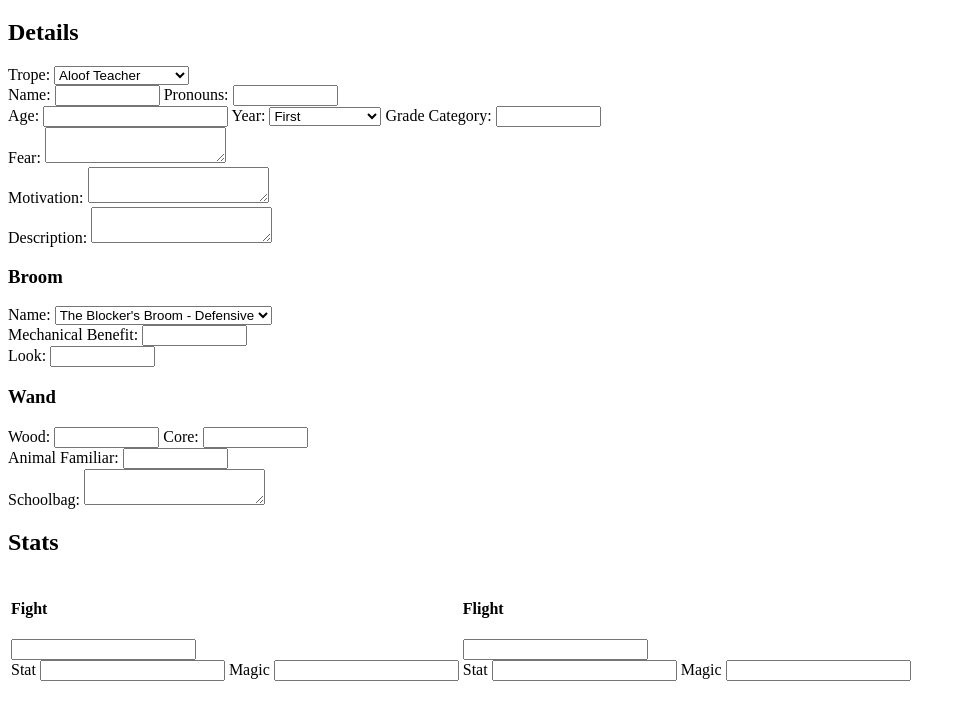
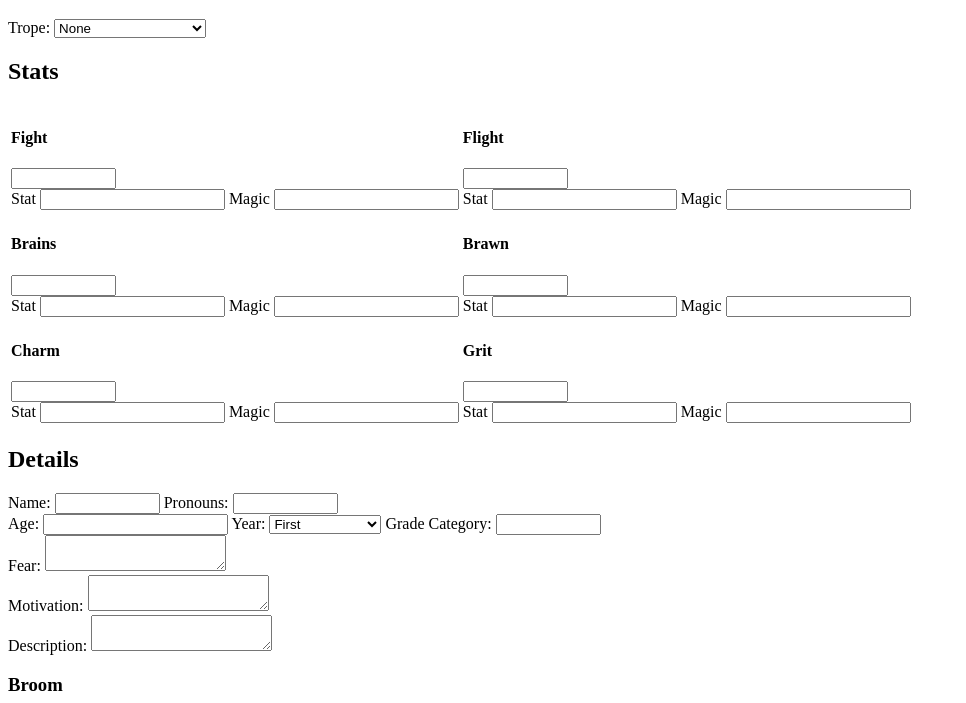
Before and after one commit to sierra-acy/KoBCharacterBuilder, a plain HTML site: page src/index.html in a window 1280 px wide. Shown: the part 61-764 px from the top of the page, without its empty margins (0-966 px from the left). Drawn offline with Linux system fonts and the light colour scheme.

Commit message:
Tropes (#2)
* auto-populate tropes

* set default to blank

* populate stats based on trope

* None trope option

* added trope questions

* bring stats up to top of page

* added all trope options

```diff
--- /dev/null
+++ b/src/consts.js
@@ -0,0 +1,363 @@
+const TropeOptions = [
+    {
+        "text": "None",
+        "value": "none",
+        "selected": true
+    },
+    {
+        "text": "Aloof Teacher",
+        "value": "aloof-teacher"
+    },
+    {
+        "text": "Bullheaded Muscle",
+        "value": "bullheaded-muscle"
+    },
+    {
+        "text": "Charismatic Slacker",
+        "value": "charistmatic-slacker"
+    },
+    {
+        "text": "Daring Athlete",
+        "value": "daring-athlete"
+    },
+    {
+        "text": "Doting Caretaker",
+        "value": "doting-caretaker"
+    },
+    {
+        "text": "Famous Teacher",
+        "value": "famous-teacher"
+    },
+    {
+        "text": "Firstborn Caster",
+        "value": "firstborn-caster"
+    },
+    {
+        "text": "Funny Klutz",
+        "value": "funny-klutz"
+    },
+    {
+        "text": "Golden Child",
+        "value": "golden-child"
+    },
+    {
+        "text": "Haughty Descendant",
+        "value": "haughty-descendant"
+    },
+    {
+        "text": "Haunted Survivor",
+        "value": "haunted-survivor"
+    },
+    {
+        "text": "Offbeat Eccentric",
+        "value": "offbeat-eccentric"
+    },
+    {
+        "text": "Perfect Prefect",
+        "value": "perfect-prefect"
+    },
+    {
+        "text": "Reliable Bestie",
+        "value": "reliable-bestie"
+    },
+    {
+        "text": "Teacher's Pet",
+        "value": "teachers-pet"
+    },
+    {
+        "text": "Unlikely Ally",
+        "value": "unlikely-ally"
+    },
+    {
+        "text": "Reluctant Oracle",
+        "value": "reluctant-oracle"
+    },
+    {
+        "text": "Wacky Prankster",
+        "value": "wacky-prankster"
+    },
+    {
+        "text": "Withdrawn Bookworm",
+        "value": "wacky-bookworm"
+    }
+];
+
+const TropeStats = {
+    "none": {
+        "stats": {
+            "fight": "",
+            "flight": "",
+            "brains": "",
+            "brawn": "",
+            "charm": "",
+            "grit": ""
+        },
+        "questions": []
+    },
+    "aloof-teacher": {
+        "stats": {
+            "fight": "d4",
+            "flight": "d20",
+            "brains": "d12",
+            "brawn": "d6",
+            "charm": "d8",
+            "grit": "d10"
+        },
+        "questions": [
+            "How much of your aloof persona is sincere and how much of it is affected?",
+            "Who do you feel a real connection with, and do they know?"
+        ]
+    },
+    "bullheaded-muscle": {
+        "stats": {
+            "fight": "d12",
+            "flight": "d8",
+            "brains": "d6",
+            "brawn": "d20",
+            "charm": "d4",
+            "grit": "d10"
+        },
+        "questions": [
+            "What's your go-to way of showing just how strong you are?",
+            "Despite your muscle and repuattion, you're incredibly gentle in which one part of your life?"
+        ]
+    },
+    "charismatic-slacker": {
+        "stats": {
+            "fight": "d8",
+            "flight": "d12",
+            "brains": "d4",
+            "brawn": "d6",
+            "charm": "d20",
+            "grit": "d10"
+        },
+        "questions": [
+            "Why don't you want to work as hard as everyone else seems to want to?",
+            "What's one part of your life where you do put in much more effort?"
+        ]
+    },
+    "daring-athlete": {
+        "stats": {
+            "fight": "d8",
+            "flight": "d12",
+            "brains": "d4",
+            "brawn": "d20",
+            "charm": "d8",
+            "grit": "d6"
+        },
+        "questions": [
+            "What's your greatest athletic achievement?",
+            "What's the worst injury you've caused someone else to suffer?"
+        ]
+    },
+    "doting-caretaker": {
+        "stats": {
+            "fight": "d12",
+            "flight": "d4",
+            "brains": "d8",
+            "brawn": "d10",
+            "charm": "d6",
+            "grit": "d20"
+        },
+        "questions": [
+            "What non-teaching role do you play at the school?",
+            "What did you do that barred you from teaching magic at the school?"
+        ]
+    },
+    "famous-teacher": {
+        "stats": {
+            "fight": "d12",
+            "flight": "d8",
+            "brains": "d10",
+            "brawn": "d6",
+            "charm": "d20",
+            "grit": "d4"
+        },
+        "questions": [
+            "What earned you your fame?",
+            "What aspects of your fame are unwarranted?"
+        ]
+    },
+    "firstborn-caster": {
+        "stats": {
+            "fight": "d8",
+            "flight": "d10",
+            "brains": "d12",
+            "brawn": "d4",
+            "charm": "d6",
+            "grit": "d20"
+        },
+        "questions": [
+            "How did you first discover your magical powers?",
+            "How did your non-magical family react when you manifested your powers?"
+        ]
+    },
+    "funny-klutz": {
+        "stats": {
+            "fight": "d4",
+            "flight": "d12",
+            "brains": "d8",
+            "brawn": "d6",
+            "charm": "d20",
+            "grit": "d10"
+        },
+        "questions": [
+            "What's your go-to joke?",
+            "Who do you wish would take you more seriously than they do?"
+        ]
+    },
+    "golden-child": {
+        "stats": {
+            "fight": "d8",
+            "flight": "d4",
+            "brains": "d20",
+            "brawn": "d12",
+            "charm": "d10",
+            "grit": "d6"
+        },
+        "questions": [
+            "Some people think you're the chosen one. Why do you know they're wrong?",
+            "Even though almost everyone loves you, who seem sto despise you?"
+        ]
+    },
+    "haughty-descendant": {
+        "stats": {
+            "fight": "d20",
+            "flight": "d8",
+            "brains": "d10",
+            "brawn": "d6",
+            "charm": "d12",
+            "grit": "d4"
+        },
+        "questions": [
+            "What famous or infamous thing is your family known for in the magic world?",
+            "Why are you afraid you won't be able to live up to your family's reputation?"
+        ]
+    },
+    "haunted-survivor": {
+        "stats": {
+            "fight": "d20",
+            "flight": "d12",
+            "brains": "d8",
+            "brawn": "d6",
+            "charm": "d4",
+            "grit": "d10"
+        },
+        "questions": [
+            "What is the tragedy that haunts you?",
+            "What strength has that tragedy given you that most others lack?"
+        ]
+    },
+    "offbeat-eccentric": {
+        "stats": {
+            "fight": "d20",
+            "flight": "d4",
+            "brains": "d10",
+            "brawn": "d6",
+            "charm": "d8",
+            "grit": "d12"
+        },
+        "questions": [
+            "What do you believe in that no one else seems to?",
+            "What would it mean to find someone who believes you?"
+        ]
+    },
+    "perfect-prefect": {
+        "stats": {
+            "fight": "d10",
+            "flight": "d4",
+            "brains": "d20",
+            "brawn": "d6",
+            "charm": "d12",
+            "grit": "d8"
+        },
+        "questions": [
+            "What do you love about getting to guide younger students in your house?",
+            "What part of being a prefect do you still struggle with?"
+        ]
+    },
+    "reliable-bestie": {
+        "stats": {
+            "fight": "d6",
+            "flight": "d10",
+            "brains": "d8",
+            "brawn": "d4",
+            "charm": "d20",
+            "grit": "d12"
+        },
+        "questions": [
+            "Why are you so bonded to your best friend?",
+            "When do you wish you were the center of attention rather than the sidekick?"
+        ]
+    },
+    "teachers-pet": {
+        "stats": {
+            "fight": "d6",
+            "flight": "d4",
+            "brains": "d20",
+            "brawn": "d8",
+            "charm": "d10",
+            "grit": "d12"
+        },
+        "questions": [
+            "What tricks do you use to get teachers to like you?",
+            "Which teacher seems to despise you?"
+        ]
+    },
+    "unlikely-ally": {
+        "stats": {
+            "fight": "d20",
+            "flight": "d4",
+            "brains": "d6",
+            "brawn": "d10",
+            "charm": "d8",
+            "grit": "d12"
+        },
+        "questions": [
+            "Why is it surprising that you're working with this group?",
+            "Why do they think you're working with them? why are y ou actually working with them?"
+        ]
+    },
+    "reluctant-oracle": {
+        "stats": {
+            "fight": "d12",
+            "flight": "d10",
+            "brains": "d20",
+            "brawn": "d4",
+            "charm": "d6",
+            "grit": "d8"
+        },
+        "questions": [
+            "What troubles have your visions prevented?",
+            "What confusing vision of the future haunts you?"
+        ]
+    },
+    "wacky-prankster": {
+        "stats": {
+            "fight": "d6",
+            "flight": "d20",
+            "brains": "d10",
+            "brawn": "d8",
+            "charm": "d12",
+            "grit": "d4"
+        },
+        "questions": [
+            "What's the best prank you've ever pulled?",
+            "Why do you wish people will take you seriously?"
+        ]
+    },
+    "withdrawn-bookworm": {
+        "stats": {
+            "fight": "d10",
+            "flight": "d12",
+            "brains": "d20",
+            "brawn": "d4",
+            "charm": "d6",
+            "grit": "d8"
+        },
+        "questions": [
+            "Why do you love styding by yourself?",
+            "How have your recent attempts to spend time with others backfired?"
+        ]
+    }
+}
--- a/src/index.html
+++ b/src/index.html
@@ -1,21 +1,107 @@
 <!DOCTYPE html>
 <html>
+    <script type="text/javascript" src="./index.js"></script>
+    <script type="text/javascript" src="./consts.js"></script>
 <head>
 <title>Kids On Brooms Character Sheet Builder</title>
 </head>
 <body>
+    <h1>Kids On Brooms Character Sheet Builder</h1>
 
-    <h1>Kids On Brooms Character Sheet Builder</h1>
+    <label for="tropes">Trope:</label>
+        <select name="tropes" id="tropes" onchange="tropeSelect(this.options[this.selectedIndex].value)">
+    </select>
+
+    <br>
+
+    <div id="stats-section" class="section">
+        <h2>Stats</h2>
+        <table id="stats">
+            <tbody>
+                <tr>
+                    <td>
+                        <h4>Fight</h4>
+                        <input type="text" id="fight" name="fight" size="10" required>
+
+                        <br>
+
+                        <label for="fight-stat">Stat</label>
+                        <input type="number" id="fight-stat" name="fight-stat" size="10">
+
+                        <label for="fight-magic">Magic</label>
+                        <input type="number" id="fight-magic" name="fight-magic" size="10">
+                    </td>
+                    <td>
+                        <h4>Flight</h4>
+                        <input type="text" id="flight" name="flight" size="10" required>
+
+                        <br>
+
+                        <label for="flight-stat">Stat</label>
+                        <input type="number" id="flight-stat" name="flight-stat" size="10">
+
+                        <label for="flight-magic">Magic</label>
+                        <input type="number" id="flight-magic" name="flight-magic" size="10">
+                    </td>
+                </tr>
+                <tr>
+                    <td>
+                        <h4>Brains</h4>
+                        <input type="text" id="brains" name="brains" size="10" required>
+
+                        <br>
+
+                        <label for="brains-stat">Stat</label>
+                        <input type="number" id="brains-stat" name="brains-stat" size="10">
+
+                        <label for="brains-magic">Magic</label>
+                        <input type="number" id="brains-magic" name="brains-magic" size="10">
+                    </td>
+                    <td>
+                        <h4>Brawn</h4>
+                        <input type="text" id="brawn" name="brawn" size="10" required>
+
+                        <br>
+
+                        <label for="brawn-stat">Stat</label>
+                        <input type="number" id="brawn-stat" name="brawn-stat" size="10">
+
+                        <label for="brawn-magic">Magic</label>
+                        <input type="number" id="brawn-magic" name="brawn-magic" size="10">
+                    </td>
+                </tr>
+                <tr>
+                    <td>
+                        <h4>Charm</h4>
+                        <input type="text" id="charm" name="charm" size="10" required>
+
+                        <br>
+
+                        <label for="charm-stat">Stat</label>
+                        <input type="number" id="charm-stat" name="charm-stat" size="10">
+
+                        <label for="charm-magic">Magic</label>
+                        <input type="number" id="charm-magic" name="charm-magic" size="10">
+                    </td>
+                    <td>
+                        <h4>Grit</h4>
+                        <input type="text" id="grit" name="grit" size="10" required>
+
+                        <br>
+
+                        <label for="grit-stat">Stat</label>
+                        <input type="number" id="grit-stat" name="grit-stat" size="10">
+
+                        <label for="grit-magic">Magic</label>
+                        <input type="number" id="grit-magic" name="grit-magic" size="10">
+                    </td>
+                </tr>
+            </tbody>
+        </table>
+    </div>
 
     <div id="details" class="section">
         <h2>Details</h2>
-        <label for="tropes">Trope:</label>
-        <select name="tropes" id="tropes">
-            <option value="aloof-teacher">Aloof Teacher</option>
-            <option value="bullheaded-muscle">Bullheaded Muscle</option>
-        </select>
-
-        <br>
 
         <label for="name">Name:</label>
         <input type="text" id="name" name="name" required size="10">
@@ -95,93 +181,6 @@
         <textarea type="text" id="schoolbag" name="schoolbag" size="10" required></textarea>
     </div>
 
-    <div id="stats-section" class="section">
-        <h2>Stats</h2>
-        <table id="stats">
-            <tbody>
-                <tr>
-                    <td>
-                        <h4>Fight</h4>
-                        <input type="number" id="fight" name="fight" size="10" required>
-
-                        <br>
-
-                        <label for="fight-stat">Stat</label>
-                        <input type="number" id="fight-stat" name="fight-stat" size="10">
-
-                        <label for="fight-magic">Magic</label>
-                        <input type="number" id="fight-magic" name="fight-magic" size="10">
-                    </td>
-                    <td>
-                        <h4>Flight</h4>
-                        <input type="number" id="flight" name="flight" size="10" required>
-
-                        <br>
-
-                        <label for="flight-stat">Stat</label>
-                        <input type="number" id="flight-stat" name="flight-stat" size="10">
-
-                        <label for="flight-magic">Magic</label>
-                        <input type="number" id="flight-magic" name="flight-magic" size="10">
-                    </td>
-                </tr>
-                <tr>
-                    <td>
-                        <h4>Brains</h4>
-                        <input type="number" id="brains" name="brains" size="10" required>
-
-                        <br>
-
-                        <label for="brains-stat">Stat</label>
-                        <input type="number" id="brains-stat" name="brains-stat" size="10">
-
-                        <label for="brains-magic">Magic</label>
-                        <input type="number" id="brains-magic" name="brains-magic" size="10">
-                    </td>
-                    <td>
-                        <h4>Brawn</h4>
-                        <input type="number" id="brawn" name="brawn" size="10" required>
-
-                        <br>
-
-                        <label for="brawn-stat">Stat</label>
-                        <input type="number" id="brawn-stat" name="brawn-stat" size="10">
-
-                        <label for="brawn-magic">Magic</label>
-                        <input type="number" id="brawn-magic" name="brawn-magic" size="10">
-                    </td>
-                </tr>
-                <tr>
-                    <td>
-                        <h4>Charm</h4>
-                        <input type="number" id="charm" name="charm" size="10" required>
-
-                        <br>
-
-                        <label for="charm-stat">Stat</label>
-                        <input type="number" id="charm-stat" name="charm-stat" size="10">
-
-                        <label for="charm-magic">Magic</label>
-                        <input type="number" id="charm-magic" name="charm-magic" size="10">
-                    </td>
-                    <td>
-                        <h4>Grit</h4>
-                        <input type="number" id="grit" name="grit" size="10" required>
-
-                        <br>
-
-                        <label for="grit-stat">Stat</label>
-                        <input type="number" id="grit-stat" name="grit-stat" size="10">
-
-                        <label for="grit-magic">Magic</label>
-                        <input type="number" id="grit-magic" name="grit-magic" size="10">
-                    </td>
-                </tr>
-            </tbody>
-        </table>
-
-    </div>
-
     <div id="adversity-tokens-section" class="section">
         <h2>Adversity Tokens</h2>
         <p>Begin the game with 3 adversity tokens. Add 1 each time you fail a roll.</p>
--- /dev/null
+++ b/src/index.js
@@ -0,0 +1,32 @@
+document.addEventListener("DOMContentLoaded", function () {
+  console.log("adding event listening for content loaded to reset page");
+  init();
+});
+
+function init() {
+  initTropeOptions();
+}
+
+function initTropeOptions() {
+  let optionList = document.getElementById('tropes').options;
+  TropeOptions.forEach(option =>
+    optionList.add(
+      new Option(option.text, option.value, defaultSelected=option.selected ? option.selected : false)
+    )
+  );
+}
+
+function tropeSelect(selectedValue) {
+  const tropeData = TropeStats[selectedValue];
+  const questionsField = document.getElementById("trope-questions");
+  let questionContent;
+
+  Object.entries(tropeData["stats"]).forEach(([key, value]) => {
+    let statField = document.getElementById(key);
+    statField.value = value;
+  });
+
+  questionContent = "";
+  tropeData["questions"].forEach(question => questionContent += question + "\n\n");
+  questionsField.value = questionContent;
+}
```
